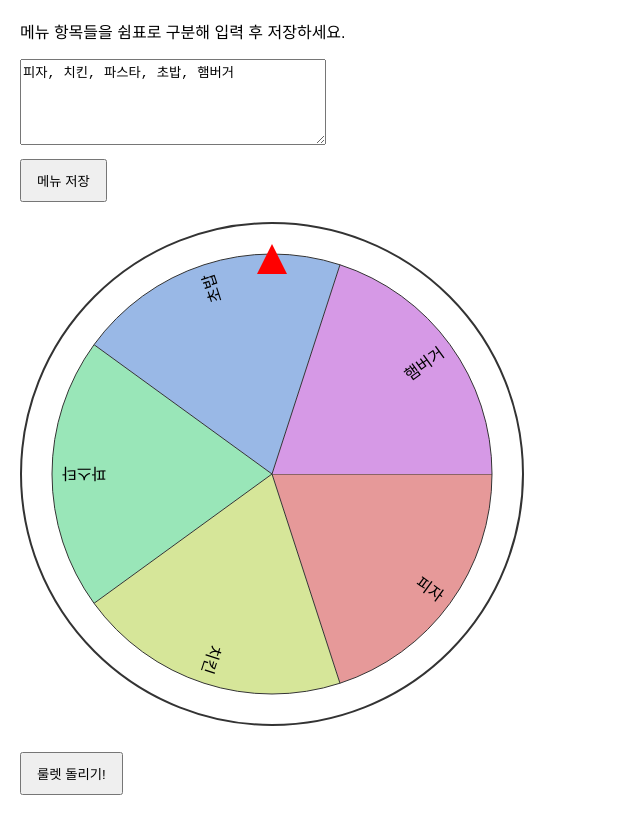
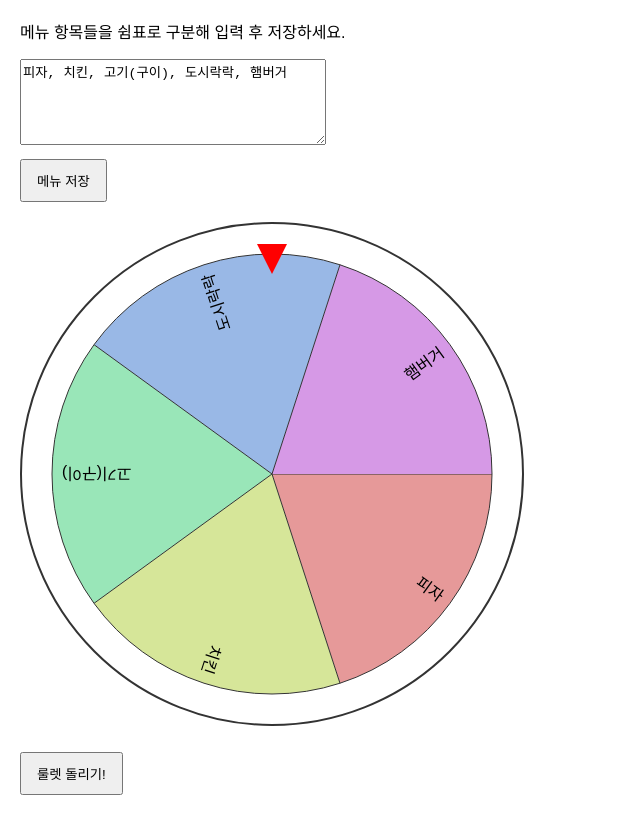
Before and after one commit to falsejester/What2Eat, a plain HTML site: page index.html in a window 1280 px wide. Shown: the part 61-876 px from the top of the page, without its empty margins (0-640 px from the left). Drawn offline with Linux system fonts and the light colour scheme.

Commit message:
Update index.html

```diff
--- a/index.html
+++ b/index.html
@@ -55,7 +55,7 @@
 <body>
   <h1>Menu Roulette</h1>
   <p>메뉴 항목들을 쉼표로 구분해 입력 후 저장하세요.</p>
-  <textarea id="menu-input">피자, 치킨, 파스타, 초밥, 햄버거</textarea><br>
+  <textarea id="menu-input">피자, 치킨, 고기(구이), 도시락락, 햄버거</textarea><br>
   <button id="save-menu">메뉴 저장</button>
 
   <!-- 룰렛 영역 -->
@@ -159,10 +159,10 @@
     function drawIndicator() {
       ctx.beginPath();
       // 삼각형의 꼭짓점(룰렛 윗부분 약간 위)
-      ctx.moveTo(centerX, centerY - radius - 10);
+      ctx.moveTo(centerX, centerY - radius + 20);
       // 좌우로 펼쳐진 밑변
-      ctx.lineTo(centerX - 15, centerY - radius + 20);
-      ctx.lineTo(centerX + 15, centerY - radius + 20);
+      ctx.lineTo(centerX - 15, centerY - radius - 10);
+      ctx.lineTo(centerX + 15, centerY - radius - 10);
       ctx.closePath();
       ctx.fillStyle = 'red';
       ctx.fill();
```
